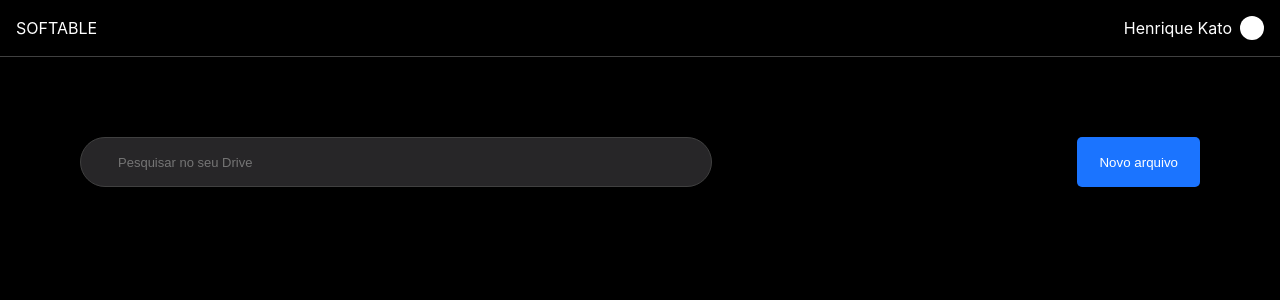
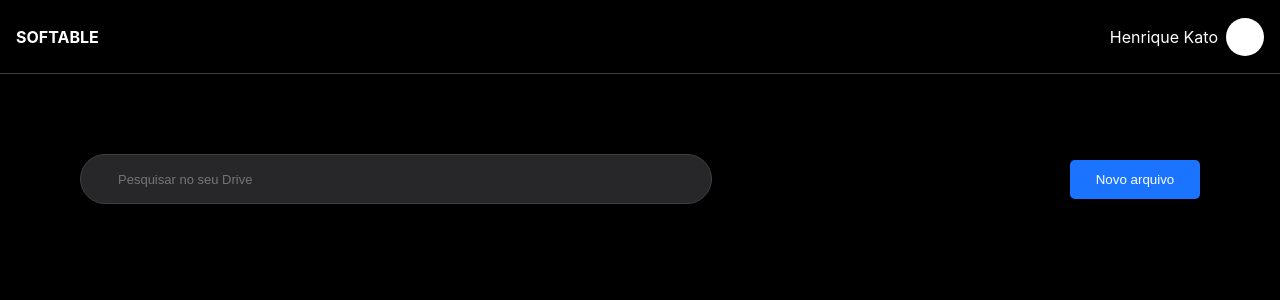
Before and after one commit to henrique-kato/google-drive, a Next.js app: page / in a window 1280 px wide. Shown: the top 300 px of the page. Built offline with nearby package versions, Linux system fonts and the light colour scheme.

Commit message:
fix: correct sizes

```diff
--- a/app/src/components/commons/Header.tsx
+++ b/app/src/components/commons/Header.tsx
@@ -12,10 +12,14 @@ const HeaderStyle = styled.div`
   color: white;
 `;
 
+const Title = styled.h1`
+  font-size: medium;
+`
+
 function Header(){
   return (
     <HeaderStyle>
-      <div>SOFTABLE</div>
+      <Title>SOFTABLE</Title>
       <Profile/>
     </HeaderStyle>
   )
--- a/app/src/components/commons/Profile.tsx
+++ b/app/src/components/commons/Profile.tsx
@@ -2,8 +2,8 @@ import styled from "styled-components";
 
 const ProfilePic = styled.div`
   border-radius: 100%;
-  width: 24px;
-  height: 24px;
+  width: 38px;
+  height: 38px;
   background-color: white;
 `
 
--- a/app/src/components/commons/buttons/NewFileButton.tsx
+++ b/app/src/components/commons/buttons/NewFileButton.tsx
@@ -5,8 +5,13 @@ const NewFileButtonStyle = styled.button`
   padding: 11px 22px;
   color: white;
   border-radius: 5px;
-  max-width: fit-content;
+  width: 130px;
+  height: 39px;
   border: none;
+  cursor: pointer;
+  :hover {
+    background: #71a1f3;
+  }
 `
 
 function NewFileButton(){
--- a/app/src/components/commons/containers/SearchContainer.tsx
+++ b/app/src/components/commons/containers/SearchContainer.tsx
@@ -6,6 +6,7 @@ import { NewFileButton } from "@components/buttons/NewFileButton";
 const SearchContainerStyle = styled.div`
   display: flex;
   justify-content: space-between;
+  align-items: center;
   width: 100%;
 `
 
--- a/app/src/styles/sharedstyles.tsx
+++ b/app/src/styles/sharedstyles.tsx
@@ -16,6 +16,7 @@ const Main = styled.main`
   flex: 1;
   flex-direction: column;
   width: 100%;
+  gap: 36px;
 `;
 
 export { Container, Main };
```
